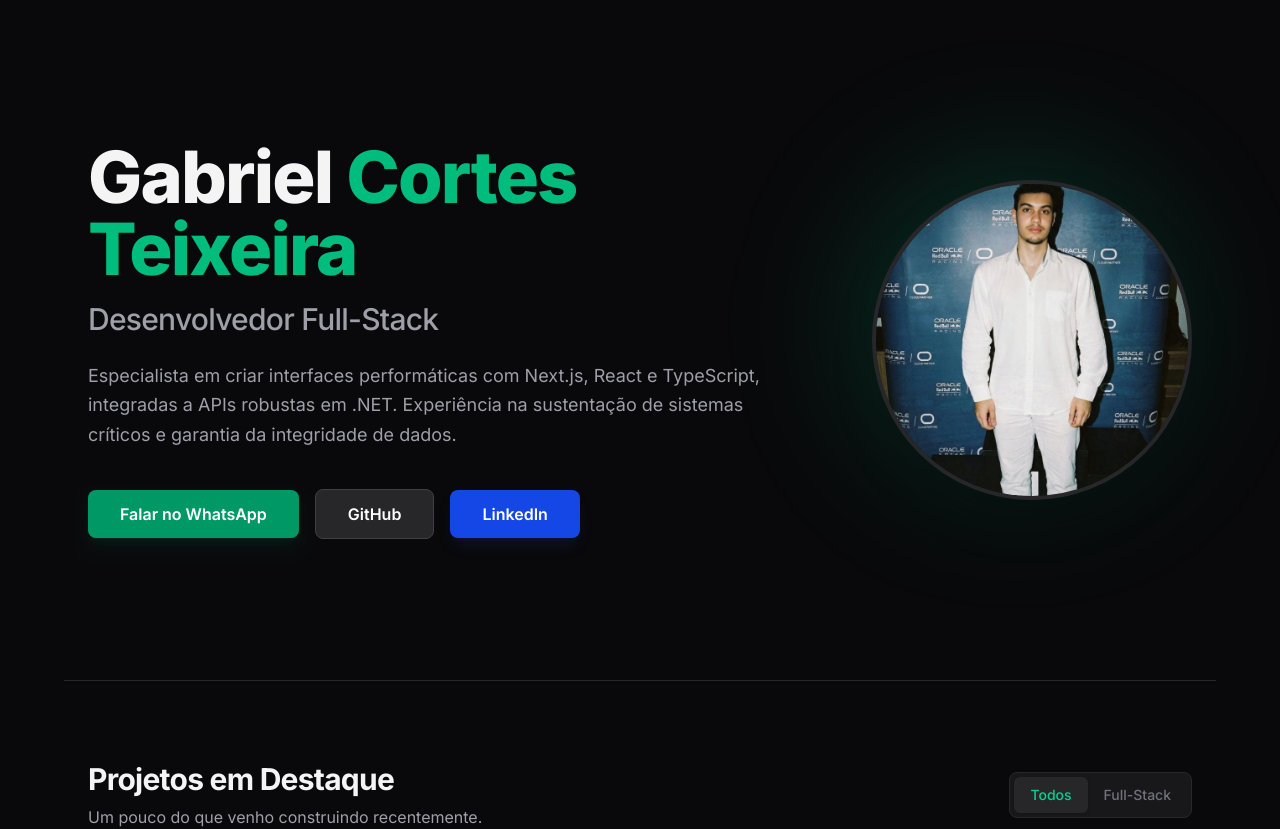
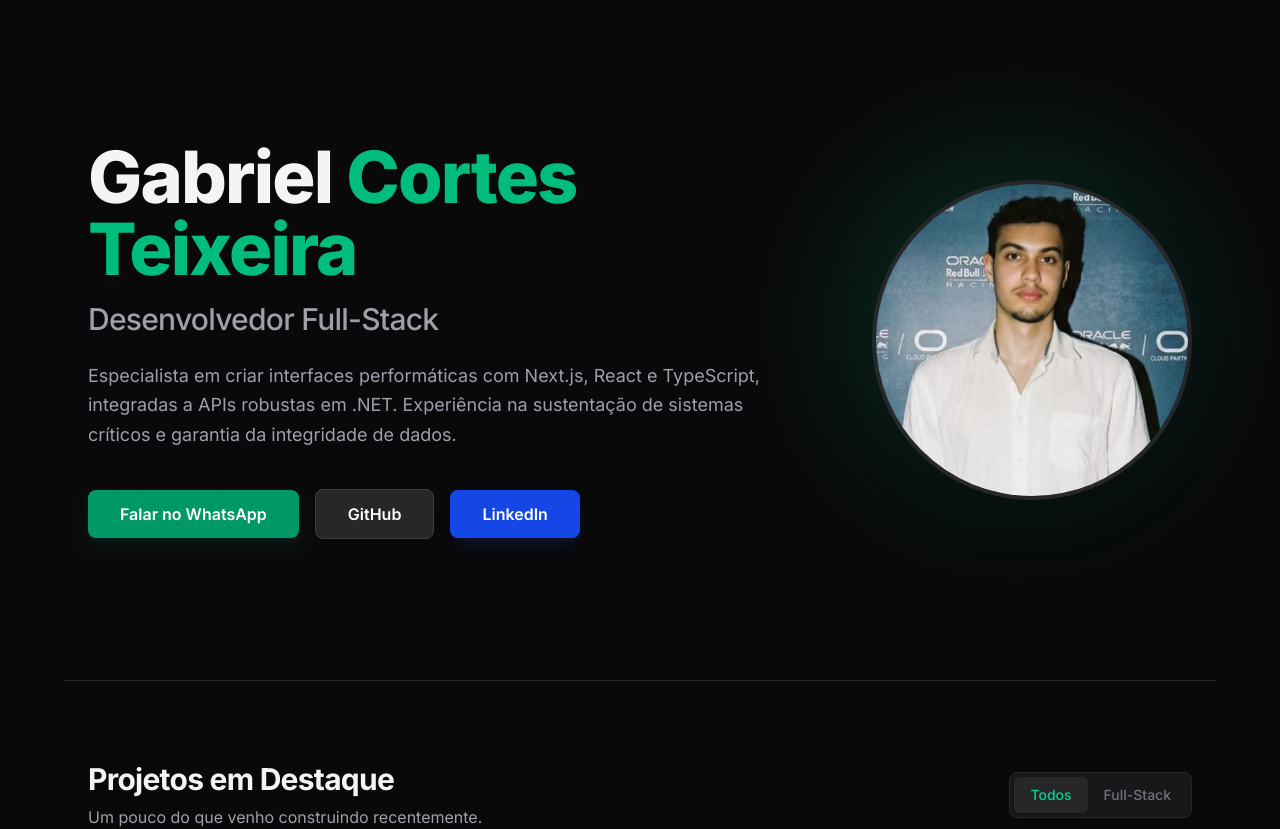
Before and after one commit to Gabriel-2911/meu-portfolio, a Next.js app: page / in a window 1280 px wide. Shown: the top 829 px of the page. Built offline with nearby package versions, Linux system fonts and the light colour scheme.

Commit message:
Update page.tsx

```diff
--- a/app/page.tsx
+++ b/app/page.tsx
@@ -94,7 +94,7 @@ export default function Home() {
 
           {/* Componente de Imagem Otimizado */}
           <Image
-            src="/foto.jpeg.jpg" // Certifique-se que a imagem está na pasta public com este nome
+            src="/foto.jpeg" // Certifique-se que a imagem está na pasta public com este nome
             alt="Foto de Gabriel Cortes Teixeira"
             fill // Ocupa todo o espaço do container pai (w-48 h-48 ou w-80 h-80)
             className="rounded-full object-cover border-4 border-zinc-800 shadow-2xl relative z-10"
```
